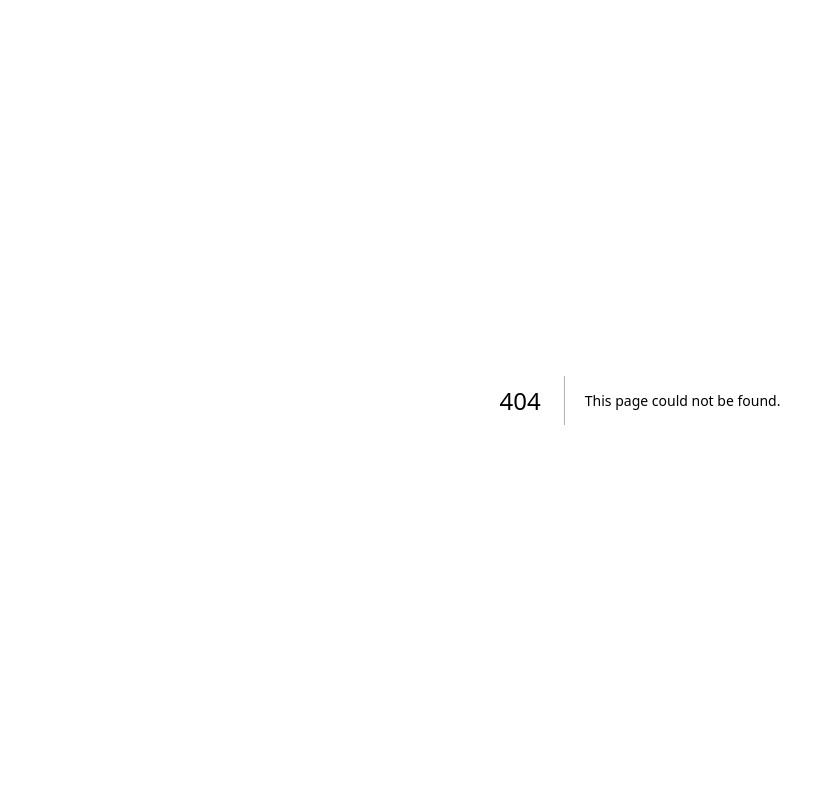
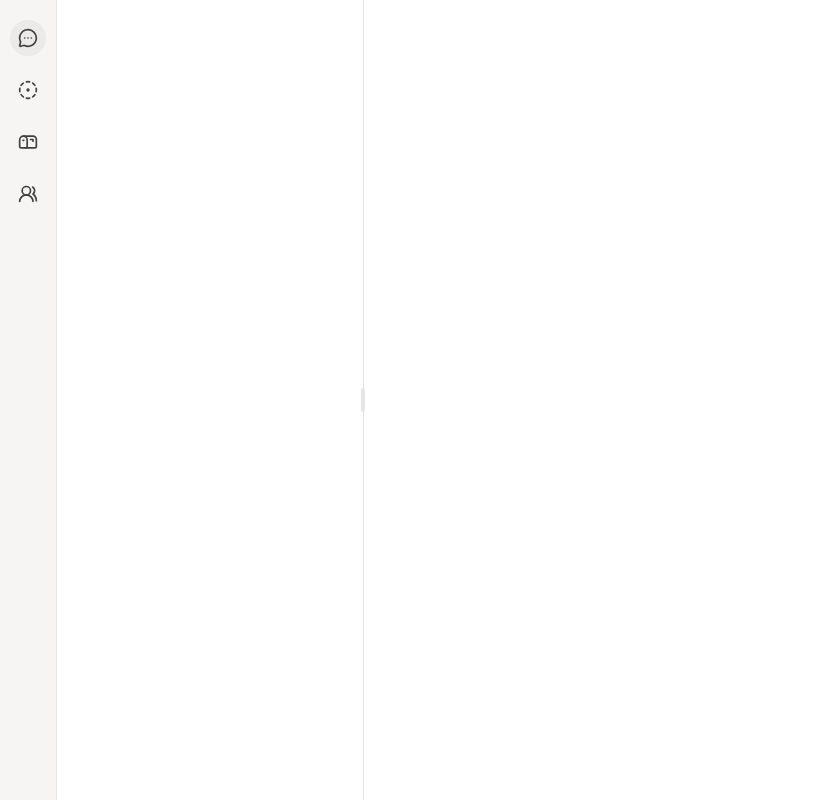
Before and after one commit to PhongPham131102/chat_app_ui, a Next.js app: page /chat in a window 1280 px wide. Before the commit this address had no page. Shown: the whole page, without its empty margins (0-825 px from the left). Built offline with nearby package versions, Linux system fonts and the light colour scheme.

Commit message:
feat: Implement initial chat feature layout with resizable panels, dynamic sidebar navigation, and state management.

```diff
--- /dev/null
+++ b/app/(chat-feature)/chat/page.tsx
@@ -0,0 +1,3 @@
+export default function ChatPage() {
+  return <div className="w-full h-screen flex "></div>;
+}
--- /dev/null
+++ b/app/(chat-feature)/layout.tsx
@@ -0,0 +1,29 @@
+import SideBarNav from "@/components/chat/side-bar-nav";
+import { TooltipProvider } from "@/components/ui/tooltip";
+import {
+  ResizableHandle,
+  ResizablePanel,
+  ResizablePanelGroup,
+} from "@/components/ui/resizable";
+import HandlerSideBarNav from "@/components/chat/handler-side-bar-nav";
+export default function ChatLayout({
+  children,
+}: {
+  children: React.ReactNode;
+}) {
+  return (
+    <TooltipProvider>
+      <div className="w-full h-screen flex">
+        <SideBarNav />
+
+        <ResizablePanelGroup orientation="horizontal">
+          <ResizablePanel defaultSize="25%">
+            <HandlerSideBarNav />
+          </ResizablePanel>
+          <ResizableHandle withHandle />
+          <ResizablePanel defaultSize="75%">{children}</ResizablePanel>
+        </ResizablePanelGroup>
+      </div>
+    </TooltipProvider>
+  );
+}
--- a/app/globals.css
+++ b/app/globals.css
@@ -8,6 +8,8 @@
   --color-main: #392508;
   --color-main-blur: #fcf5eb;
   --color-main-text: #d1cec8;
+  --color-chat-layout: #f7f5f3;
+  --color-chat-active: #eceae8;
   --color-whatsapp: #27d366;
   --breakpoint-1300: 1300px;
   --font-jakarta: var(--font-jakarta);
--- /dev/null
+++ b/components/chat/char-side-bar-nav.tsx
@@ -0,0 +1,3 @@
+export default function ChatSideBarNav() {
+  return <div className="w-full h-full"></div>;
+}
--- /dev/null
+++ b/components/chat/handler-side-bar-nav.tsx
@@ -0,0 +1,18 @@
+"use client";
+
+import useSideBarStore, { SidebarType } from "@/store/useSidebar.store";
+import { Activity } from "react";
+import ChatSideBarNav from "./char-side-bar-nav";
+
+export default function HandlerSideBarNav() {
+  const { isActiveSidebar } = useSideBarStore();
+  return (
+    <div className="w-full h-full">
+      <Activity
+        mode={isActiveSidebar === SidebarType.CHAT ? "visible" : "hidden"}
+      >
+        <ChatSideBarNav />
+      </Activity>
+    </div>
+  );
+}
--- /dev/null
+++ b/components/chat/side-bar-nav.tsx
@@ -0,0 +1,66 @@
+"use client";
+import {
+  Tooltip,
+  TooltipContent,
+  TooltipTrigger,
+} from "@/components/ui/tooltip";
+import {
+  CircleDotDashed,
+  LucideIcon,
+  Mailbox,
+  MessageCircleMore,
+  UsersRound,
+} from "lucide-react";
+import useSideBarStore, { SidebarType } from "@/store/useSidebar.store";
+export default function SideBarNav() {
+  const { isActiveSidebar, setisActiveSideBar } = useSideBarStore();
+  const icons: {
+    icon: LucideIcon;
+    label: string;
+    type: SidebarType;
+  }[] = [
+    {
+      icon: MessageCircleMore,
+      label: "Đoạn chat",
+      type: SidebarType.CHAT,
+    },
+    {
+      icon: CircleDotDashed,
+      label: "Trạng thái",
+      type: SidebarType.STATUS,
+    },
+    {
+      icon: Mailbox,
+      label: "Kênh",
+      type: SidebarType.CHANNEL,
+    },
+    {
+      icon: UsersRound,
+      label: "Cộng đồng",
+      type: SidebarType.COMMUNITY,
+    },
+  ];
+  return (
+    <div className="flex flex-col gap-4 border-r-[0.5px] h-full w-15 border-r-gray-200 py-5 bg-chat-layout">
+      {icons.map((icon, index) => (
+        <Tooltip key={index}>
+          <TooltipTrigger className={`flex items-center justify-center `}>
+            <div
+              className={`p-2 rounded-full ${
+                isActiveSidebar === icon.type && "bg-chat-active"
+              }`}
+              onClick={() => setisActiveSideBar(icon.type)}
+            >
+              <icon.icon
+                className={`size-5 text-neutral-700 cursor-pointer `}
+              />
+            </div>
+          </TooltipTrigger>
+          <TooltipContent side="right">
+            <p>Đoạn chat</p>
+          </TooltipContent>
+        </Tooltip>
+      ))}
+    </div>
+  );
+}
--- /dev/null
+++ b/components/ui/resizable.tsx
@@ -0,0 +1,50 @@
+"use client"
+
+import * as ResizablePrimitive from "react-resizable-panels"
+
+import { cn } from "@/lib/utils"
+
+function ResizablePanelGroup({
+  className,
+  ...props
+}: ResizablePrimitive.GroupProps) {
+  return (
+    <ResizablePrimitive.Group
+      data-slot="resizable-panel-group"
+      className={cn(
+        "flex h-full w-full aria-[orientation=vertical]:flex-col",
+        className
+      )}
+      {...props}
+    />
+  )
+}
+
+function ResizablePanel({ ...props }: ResizablePrimitive.PanelProps) {
+  return <ResizablePrimitive.Panel data-slot="resizable-panel" {...props} />
+}
+
+function ResizableHandle({
+  withHandle,
+  className,
+  ...props
+}: ResizablePrimitive.SeparatorProps & {
+  withHandle?: boolean
+}) {
+  return (
+    <ResizablePrimitive.Separator
+      data-slot="resizable-handle"
+      className={cn(
+        "relative flex w-px items-center justify-center bg-border ring-offset-background after:absolute after:inset-y-0 after:left-1/2 after:w-1 after:-translate-x-1/2 focus-visible:ring-1 focus-visible:ring-ring focus-visible:outline-hidden aria-[orientation=horizontal]:h-px aria-[orientation=horizontal]:w-full aria-[orientation=horizontal]:after:left-0 aria-[orientation=horizontal]:after:h-1 aria-[orientation=horizontal]:after:w-full aria-[orientation=horizontal]:after:translate-x-0 aria-[orientation=horizontal]:after:-translate-y-1/2 [&[aria-orientation=horizontal]>div]:rotate-90",
+        className
+      )}
+      {...props}
+    >
+      {withHandle && (
+        <div className="z-10 flex h-6 w-1 shrink-0 rounded-lg bg-border" />
+      )}
+    </ResizablePrimitive.Separator>
+  )
+}
+
+export { ResizableHandle, ResizablePanel, ResizablePanelGroup }
--- /dev/null
+++ b/components/ui/tooltip.tsx
@@ -0,0 +1,57 @@
+"use client"
+
+import * as React from "react"
+import { Tooltip as TooltipPrimitive } from "radix-ui"
+
+import { cn } from "@/lib/utils"
+
+function TooltipProvider({
+  delayDuration = 0,
+  ...props
+}: React.ComponentProps<typeof TooltipPrimitive.Provider>) {
+  return (
+    <TooltipPrimitive.Provider
+      data-slot="tooltip-provider"
+      delayDuration={delayDuration}
+      {...props}
+    />
+  )
+}
+
+function Tooltip({
+  ...props
+}: React.ComponentProps<typeof TooltipPrimitive.Root>) {
+  return <TooltipPrimitive.Root data-slot="tooltip" {...props} />
+}
+
+function TooltipTrigger({
+  ...props
+}: React.ComponentProps<typeof TooltipPrimitive.Trigger>) {
+  return <TooltipPrimitive.Trigger data-slot="tooltip-trigger" {...props} />
+}
+
+function TooltipContent({
+  className,
+  sideOffset = 0,
+  children,
+  ...props
+}: React.ComponentProps<typeof TooltipPrimitive.Content>) {
+  return (
+    <TooltipPrimitive.Portal>
+      <TooltipPrimitive.Content
+        data-slot="tooltip-content"
+        sideOffset={sideOffset}
+        className={cn(
+          "z-50 inline-flex w-fit max-w-xs origin-(--radix-tooltip-content-transform-origin) items-center gap-1.5 rounded-md bg-foreground px-3 py-1.5 text-xs text-background has-data-[slot=kbd]:pr-1.5 data-[side=bottom]:slide-in-from-top-2 data-[side=left]:slide-in-from-right-2 data-[side=right]:slide-in-from-left-2 data-[side=top]:slide-in-from-bottom-2 **:data-[slot=kbd]:relative **:data-[slot=kbd]:isolate **:data-[slot=kbd]:z-50 **:data-[slot=kbd]:rounded-sm data-[state=delayed-open]:animate-in data-[state=delayed-open]:fade-in-0 data-[state=delayed-open]:zoom-in-95 data-open:animate-in data-open:fade-in-0 data-open:zoom-in-95 data-closed:animate-out data-closed:fade-out-0 data-closed:zoom-out-95",
+          className
+        )}
+        {...props}
+      >
+        {children}
+        <TooltipPrimitive.Arrow className="z-50 size-2.5 translate-y-[calc(-50%_-_2px)] rotate-45 rounded-[2px] bg-foreground fill-foreground" />
+      </TooltipPrimitive.Content>
+    </TooltipPrimitive.Portal>
+  )
+}
+
+export { Tooltip, TooltipContent, TooltipProvider, TooltipTrigger }
--- a/package.json
+++ b/package.json
@@ -20,11 +20,13 @@
     "react": "19.2.4",
     "react-dom": "19.2.4",
     "react-icons": "^5.6.0",
+    "react-resizable-panels": "^4.7.6",
     "shadcn": "^4.1.0",
     "tailwind-merge": "^3.5.0",
     "tw-animate-css": "^1.4.0",
     "vaul": "^1.1.2",
-    "yup": "^1.7.1"
+    "yup": "^1.7.1",
+    "zustand": "^5.0.12"
   },
   "devDependencies": {
     "@tailwindcss/postcss": "^4",
--- /dev/null
+++ b/store/useSidebar.store.ts
@@ -0,0 +1,18 @@
+import { create } from "zustand";
+export enum SidebarType {
+  CHAT,
+  STATUS,
+  CHANNEL,
+  COMMUNITY,
+}
+interface useSideBarStore {
+  isActiveSidebar: SidebarType;
+  setisActiveSideBar: (isActiveSidebar: SidebarType) => void;
+}
+const useSideBarStore = create<useSideBarStore>((set) => ({
+  isActiveSidebar: SidebarType.CHAT,
+  setisActiveSideBar: (isActiveSidebar: SidebarType) =>
+    set({ isActiveSidebar }),
+}));
+
+export default useSideBarStore;
```
Also changed, not shown: 1 other file (tests, documents, lock files or other folders).
